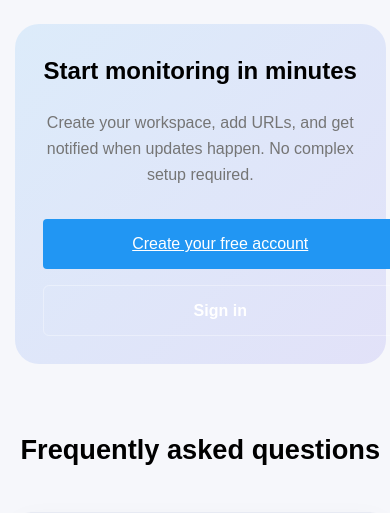
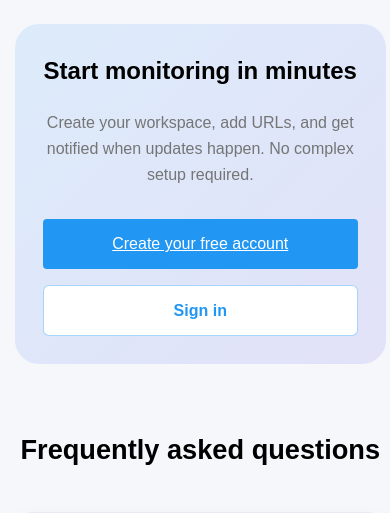
Before and after one commit to samiralibabic/WebsiteChangeMonitor, a Flask app: page / in a window 390 px wide. Shown: the part 4480-4993 px from the top of the page. Run offline with Flask 3, Linux system fonts and the light colour scheme.

Commit message:
Prevent CTA button overflow on mobile

```diff
--- a/static/css/styles.css
+++ b/static/css/styles.css
@@ -659,6 +659,31 @@ button:hover {
     text-align: center;
 }
 
+.cta-section .hero-actions {
+    justify-content: center;
+    width: 100%;
+}
+
+.cta-section .hero-actions a {
+    width: auto;
+}
+
+.cta-section .btn-primary {
+    background: var(--primary);
+    color: #ffffff;
+}
+
+.cta-section .btn-secondary {
+    color: var(--primary);
+    border-color: rgba(33, 150, 243, 0.4);
+    background: #ffffff;
+}
+
+.cta-section .btn-secondary:hover {
+    border-color: rgba(33, 150, 243, 0.7);
+    color: var(--primary-dark);
+}
+
 .cta-section h2 {
     margin-top: 0;
 }
@@ -746,6 +771,11 @@ button:hover {
         text-align: center;
     }
 
+    .landing-hero .btn-primary,
+    .landing-hero .btn-secondary {
+        width: 100%;
+    }
+
     .hero-card {
         padding: 1.5rem;
     }
@@ -753,6 +783,21 @@ button:hover {
     .section-alt,
     .cta-section {
         padding: 1.75rem;
+    }
+
+    .cta-section .hero-actions a {
+        width: 100%;
+    }
+
+    .cta-section .hero-actions {
+        flex-direction: column;
+        align-items: stretch;
+    }
+
+    .cta-section .btn-primary,
+    .cta-section .btn-secondary {
+        width: 100%;
+        box-sizing: border-box;
     }
 }
 
```
